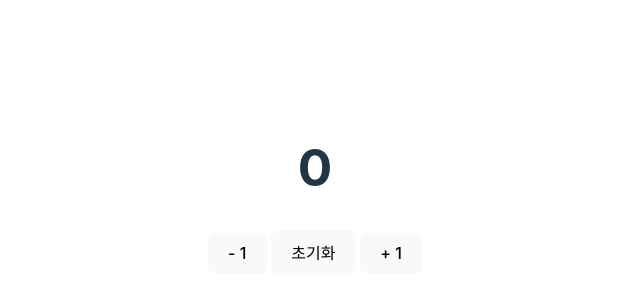
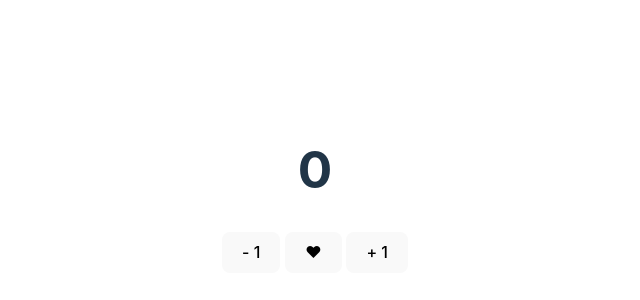
Before and after one commit to developing-jihye/REACT-Counter, a React (Vite) app: page / in a window 1280 px wide. Shown: the part 210-510 px from the top of the page, without its empty margins (325-965 px from the left). Built offline with nearby package versions, Linux system fonts and the light colour scheme.

Commit message:
0일 때는 초기화 버튼 없게

```diff
--- a/src/App.tsx
+++ b/src/App.tsx
@@ -3,6 +3,22 @@ import "./App.css";
 
 function App() {
   const [count, setCount] = useState(0);
+
+  // 0일 때 초기화 버튼 안 보이게
+  let reset = (
+    <button
+      onClick={() => {
+        console.log("클릭 감지됨");
+        setCount(0);
+      }}
+    >
+      초기화
+    </button>
+  );
+  if (count === 0) {
+    reset = <button>❤</button>;
+  }
+
   return (
     <div>
       <h1>{count}</h1>
@@ -15,14 +31,7 @@ function App() {
         - 1
       </button>
       <span> </span>
-      <button
-        onClick={() => {
-          console.log("클릭 감지됨");
-          setCount(0);
-        }}
-      >
-        초기화
-      </button>
+      {reset}
       <span> </span>
       <button
         onClick={() => {
```
